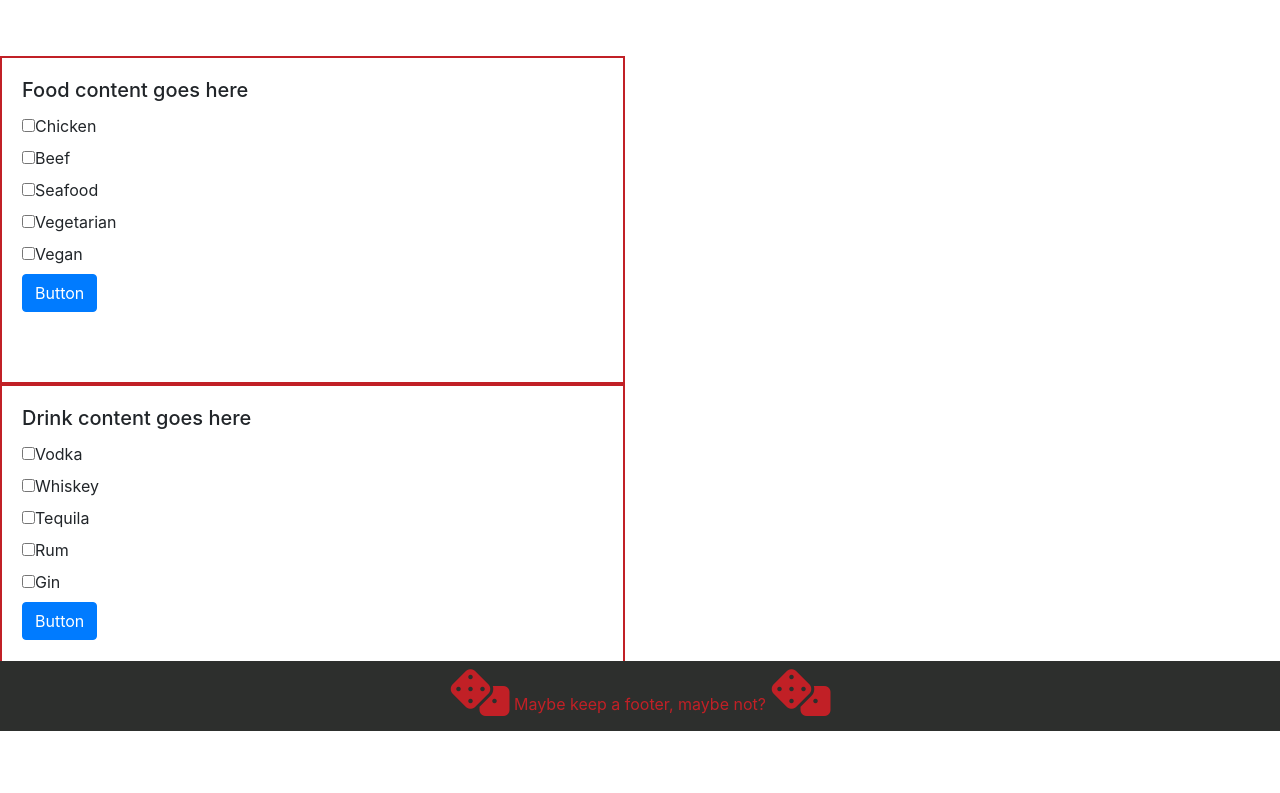
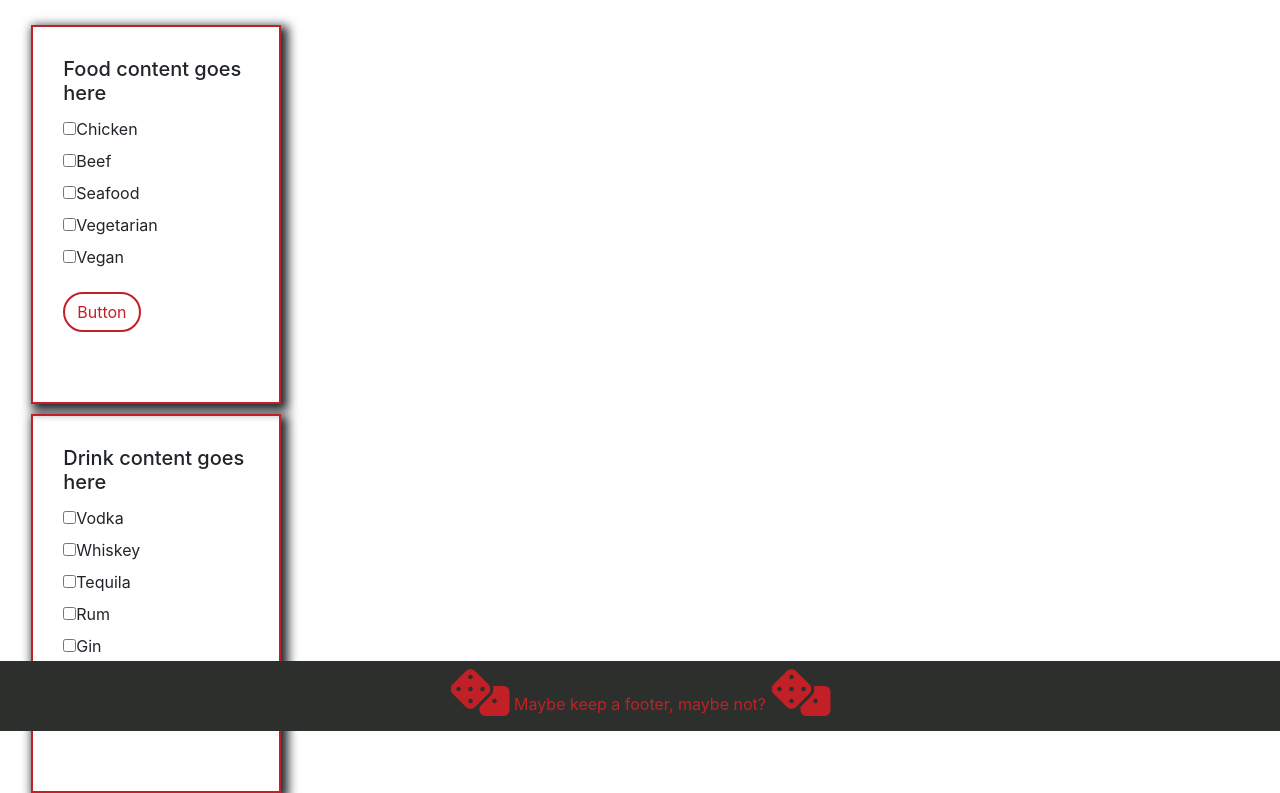
Before and after one commit to victoriagfield/Dinner_Dice, a plain HTML site: page mainPage.html in a window 1280 px wide. Shown: the part 69-862 px from the top of the page. Before the commit the page ends 800 px from the top, so only its background shows below. Drawn offline with nearby package versions, Linux system fonts and the light colour scheme.

Commit message:
working branch update

```diff
--- a/assets/styles/dinnerdice.css
+++ b/assets/styles/dinnerdice.css
@@ -32,11 +32,35 @@ h1{
 }
 
 .card-w-75{
-  margin-top: 20%;
+  margin-top: 15%;
   border: 2px solid #c12026;
+  width: 40%;
+  margin-left: 5%;
+  padding: 10px;
+  box-shadow: 4px 4px 10px 3px;
 }
 
 .card2-w-75{
+  margin-top: 10px;
+  border: 2px solid #c12026;
+  width: 40%;
+  margin-left: 5%;
+  padding: 10px;
+  box-shadow: 4px 4px 10px 3px;
+}
+
+.btn-primary{
+  margin-top: 15px;
+  text-align: center;
+  border-radius: 20px;
+  border: 2px solid #c12026;
+  color: #c12026;
+  background: white;
+}
+
+.btn-primary:hover{
+  background: #0b0c0b;
+  color: white;
   border: 2px solid #c12026;
 }
 
@@ -45,12 +69,15 @@ h1{
   padding: 35px;
   display: block;
   margin: auto;
+  margin-top: 5%;
 }
 
 .cardPage1{
   background-color: white;
   border: 4px solid #c12026;
   padding-top: 15px;
+  margin-top: 15px;
+  box-shadow: 4px 4px 10px 3px;
 }
 
 .text{
@@ -78,4 +105,5 @@ h1{
 .enterBTN:hover{
   background: #0b0c0b;
   color: white;
+  border: 2px solid #c12026;
 }
--- a/mainPage.html
+++ b/mainPage.html
@@ -29,19 +29,19 @@
           <div class="card-w-75" style="padding-bottom: 50px;">
             <div class="card-body">
               <h5 class="card-title">Food content goes here</h5>
-              <div class="checkbox">
+              <div class="checkboxChicken" id="checkboxChicken">
                 <label><input type="checkbox" value="">Chicken</label>
               </div>
-              <div class="checkbox">
+              <div class="checkboxBeef" id="checkboxBeef">
                 <label><input type="checkbox" value="">Beef</label>
               </div>
-              <div class="checkbox">
+              <div class="checkboxSeafood" id="checkboxSeafood">
                 <label><input type="checkbox" value="">Seafood</label>
               </div>
-              <div class="checkbox">
+              <div class="checkboxVegetarian" id="checkboxVegetarian">
                 <label><input type="checkbox" value="">Vegetarian</label>
               </div>
-              <div class="checkbox">
+              <div class="checkboxVegan" id="checkboxVegan">
                 <label><input type="checkbox" value="">Vegan</label>
               </div>
               <button class="btn btn-primary" type="submit">Button</button>
@@ -55,19 +55,19 @@
             <div class="card2-w-75" style="padding-bottom: 50px;">
               <div class="card-body">
                 <h5 class="card-title">Drink content goes here</h5>
-                <div class="checkbox">
+                <div class="checkboxVodka" id="checkboxVodka">
                   <label><input type="checkbox" value="">Vodka</label>
                 </div>
-                <div class="checkbox">
+                <div class="checkbox"  id="checkboxWhiskey">
                   <label><input type="checkbox" value="">Whiskey</label>
                 </div>
-                <div class="checkbox">
+                <div class="checkbox"  id="checkboxTequila">
                   <label><input type="checkbox" value="">Tequila</label>
                 </div>
-                <div class="checkbox">
+                <div class="checkbox"  id="checkboxRum">
                   <label><input type="checkbox" value="">Rum</label>
                 </div>
-                <div class="checkbox">
+                <div class="checkbox"  id="checkboxGin">
                   <label><input type="checkbox" value="">Gin</label>
                 </div>
                 <button class="btn btn-primary" type="submit">Button</button>
```
